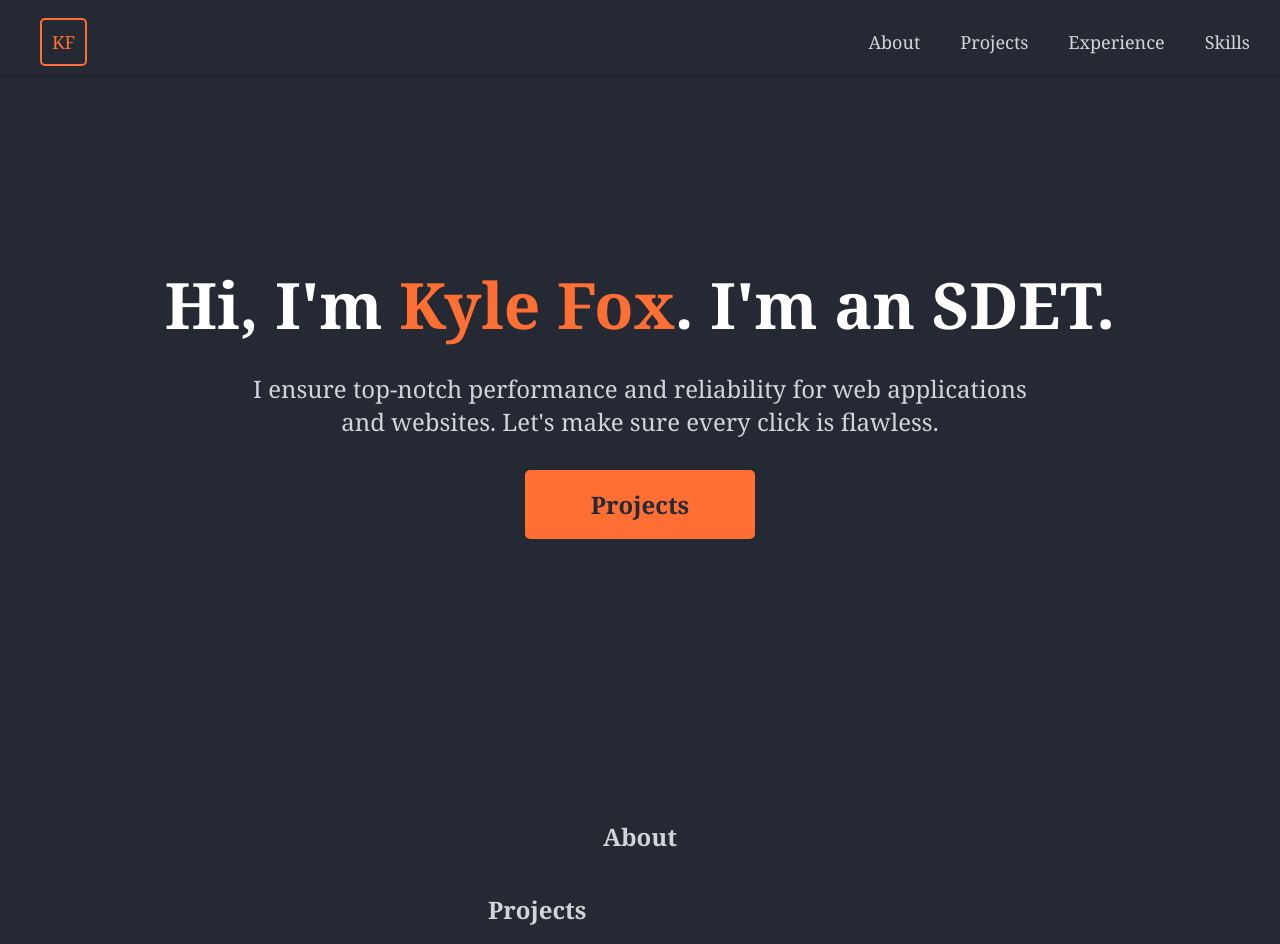
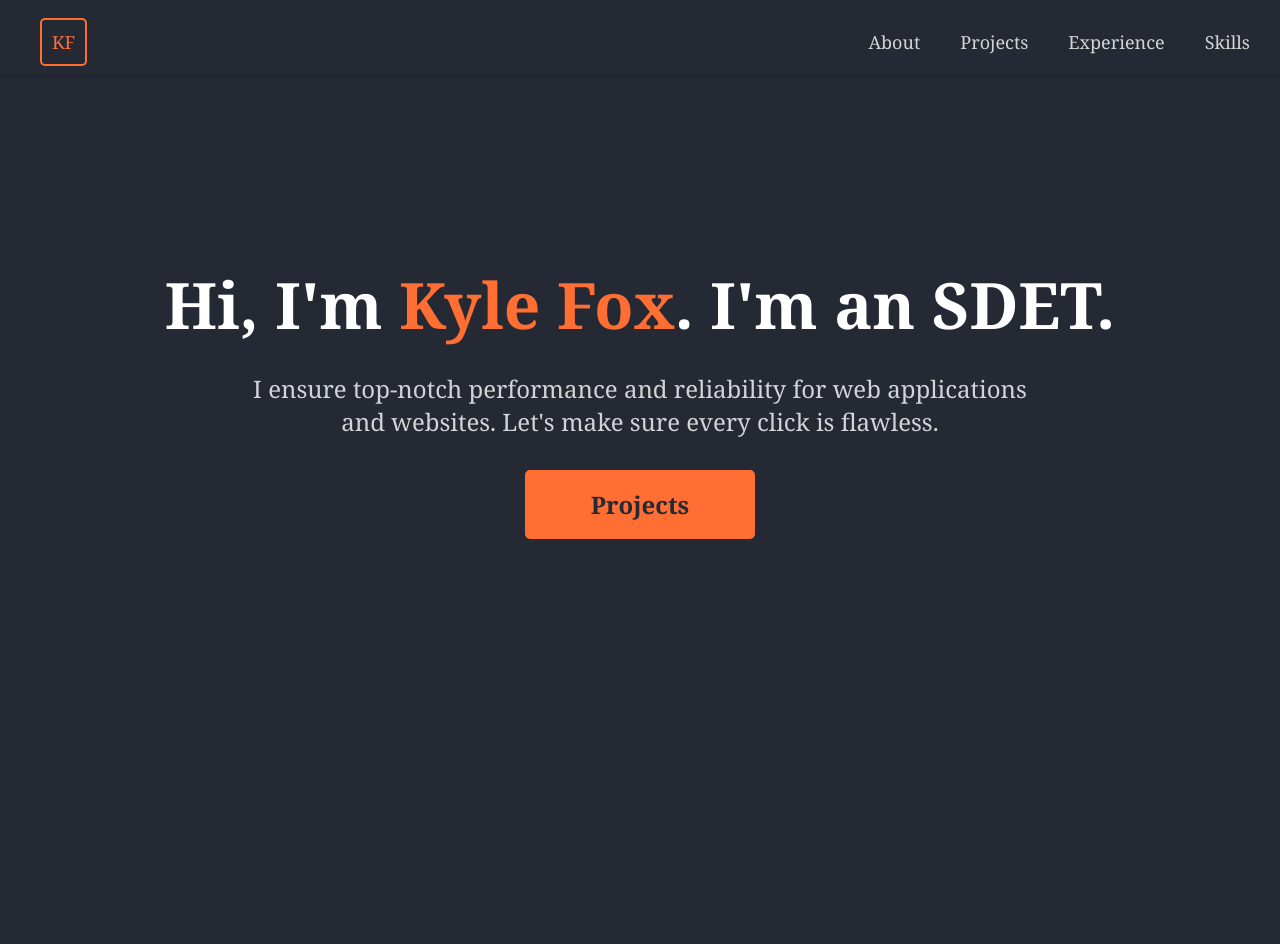
Before and after one commit to KyleFox2/KyleFox, a React (Create React App) app: page / in a window 1280 px wide. Shown: the top 944 px of the page. Built offline with nearby package versions, Linux system fonts and the light colour scheme.

Commit message:
compartmentalised the code

```diff
--- a/src/App.css
+++ b/src/App.css
@@ -42,7 +42,7 @@
 }
 
 .nav-items li a:hover {
-  background-color: rgba(255, 255, 255, 0.1);
+  background-color: rgba(255, 255, 255, 0.01);
   color: #ff6e32;
 }
 
@@ -53,7 +53,7 @@
   color: #ff6e32;
 }
 
-#introduction {
+section {
   display: flex;
   flex-direction: column;
   justify-content: center;
```
